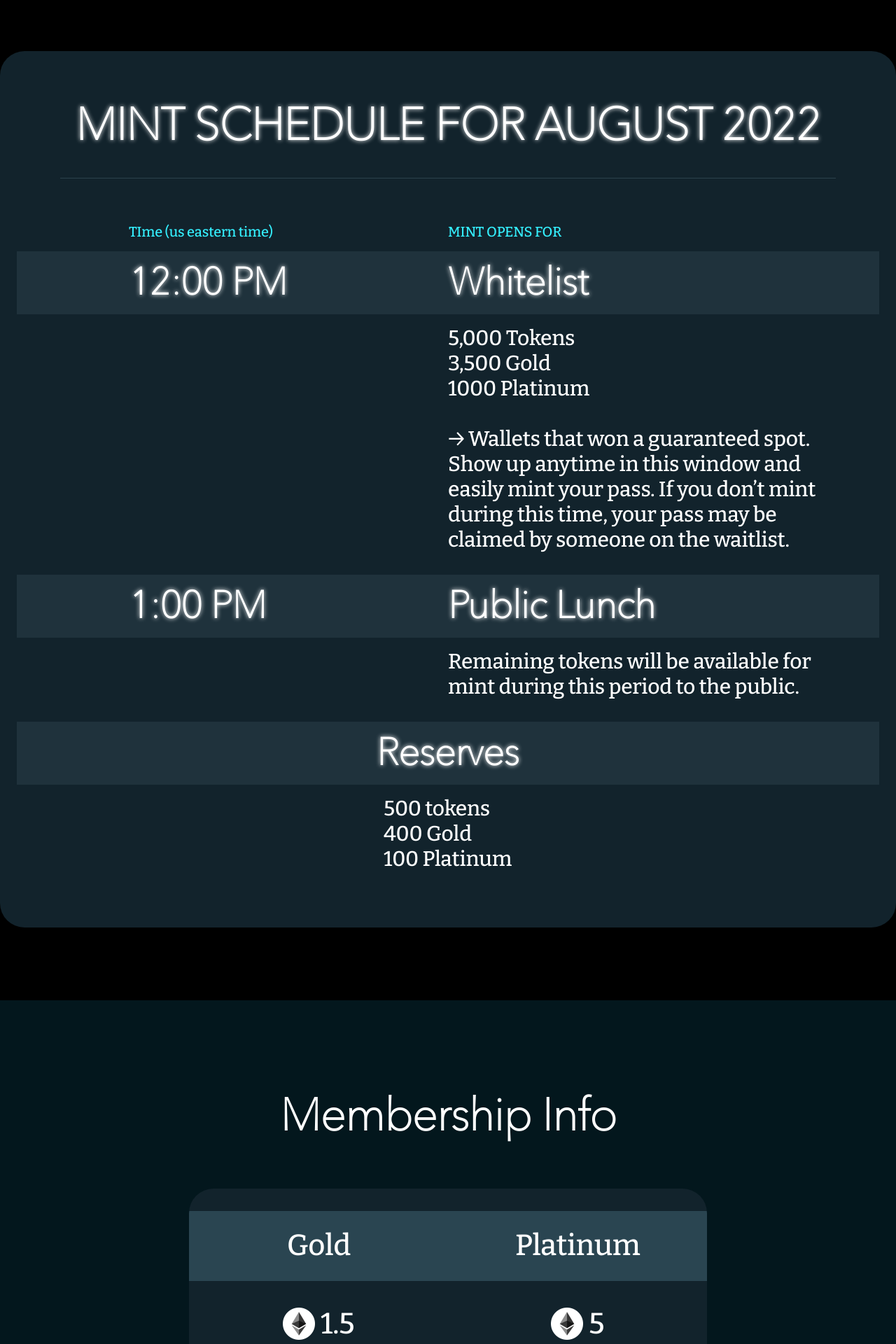
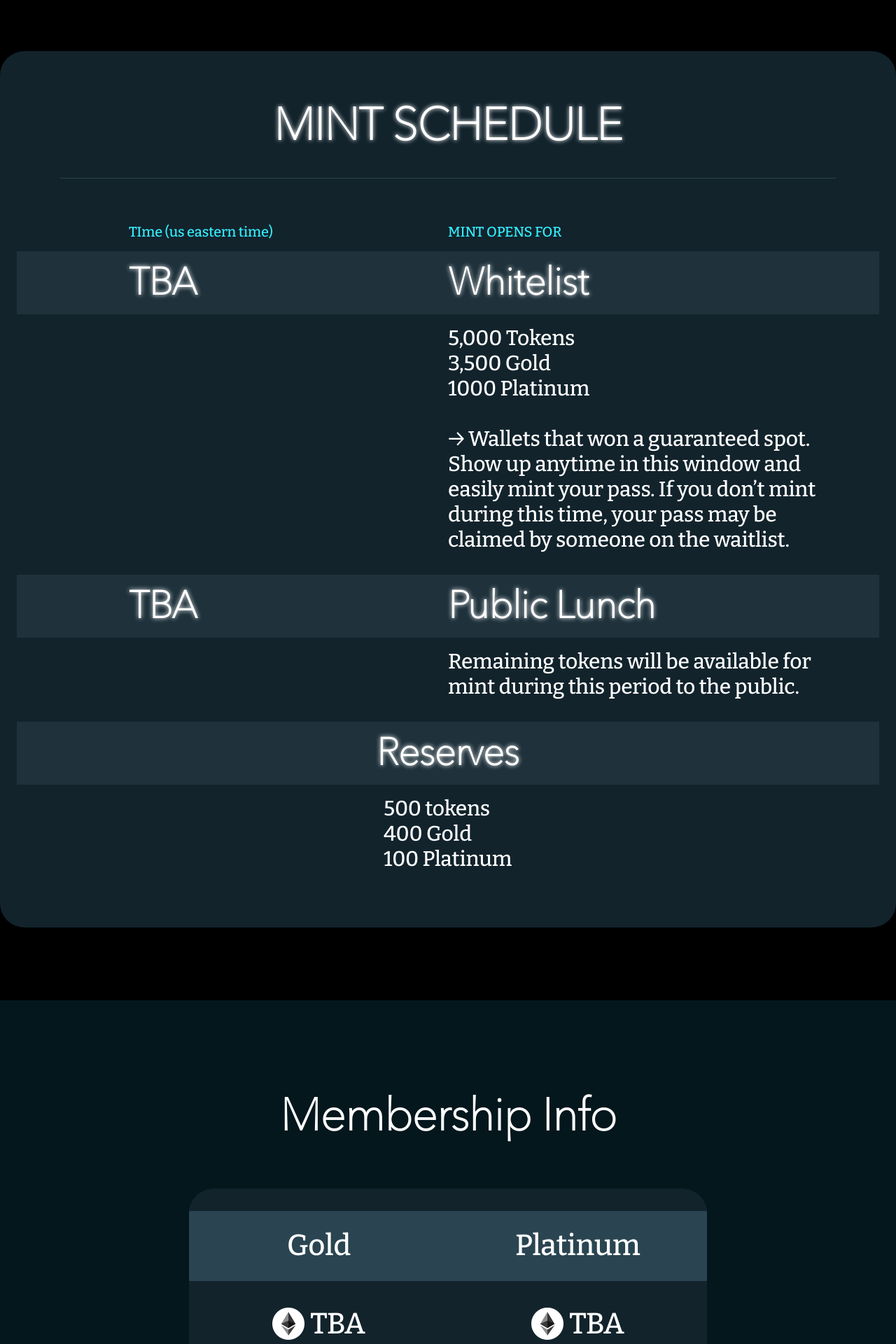
Before and after one commit to sahal-imran/nft-yacht-club, a Next.js app: page / in a window 1280 px wide. Shown: the part 1800-3720 px from the top of the page at 70% size. Built offline with nearby package versions, Linux system fonts and the light colour scheme.

Commit message:
new updation made

```diff
--- a/components/BecomeAmember/NeedHelp.jsx
+++ b/components/BecomeAmember/NeedHelp.jsx
@@ -27,7 +27,7 @@ function NeedHelp() {
                                 xs: '24px'
                             }, fontFamily: 'Bitter', fontWeight: 'light', color: 'white', mt: 2
                         }} component="div">
-                            NFTs will be available for purchase on June 10th. Click below to get started.
+                            The date of launch will be announced soon!
                         </Typography>
                     </Zoom>
                     <Zoom cascade >
--- a/components/FAQ/FAQ.jsx
+++ b/components/FAQ/FAQ.jsx
@@ -216,7 +216,7 @@ const faqHowitwork = [
   {
     id: 4,
     question: 'What is the Mint Price?',
-    answer: 'Platinum will be 5 ETH and Gold will be 1.5 ETH'
+    answer: 'The Price for the NFTs are TBA'
   },
   {
     id: 5,
--- a/components/Home/Member.jsx
+++ b/components/Home/Member.jsx
@@ -147,7 +147,8 @@ function Member() {
                                             }} >
                                                 <img src="/eth.png" style={{ width: '100%', height: '100%', objectFit: 'contain' }} alt="img" />
                                             </Box>
-                                            1.5
+                                            {/* 1.5 */}
+                                            TBA
                                         </Typography>
                                     </Zoom>
                                 </Box>
@@ -170,7 +171,8 @@ function Member() {
                                             }} >
                                                 <img src="/eth.png" style={{ width: '100%', height: '100%', objectFit: 'contain' }} alt="img" />
                                             </Box>
-                                            5
+                                            {/* 5 */}
+                                            TBA
                                         </Typography>
                                     </Zoom>
                                 </Box>
--- a/components/Home/Roadmap.jsx
+++ b/components/Home/Roadmap.jsx
@@ -123,7 +123,7 @@ const Data = [
     {
         id: 5,
         Title: "The Mint Date",
-        subtitle: "August 2022",
+        subtitle: "",
         des: "The date the NFT will be available for purchase"
     }
     ,
--- a/components/MintSchedule/MintSchedule.jsx
+++ b/components/MintSchedule/MintSchedule.jsx
@@ -29,7 +29,7 @@ function MintSchedule() {
                                 md: '85px'
                             }
                         }} component="div">
-                            mint schedule for August 2022
+                            mint schedule
                         </Typography>
                     </Zoom>
                     <Box sx={{ width: '90%', height: '1px', backgroundColor: '#95BCCE', opacity: .2, mt: 4 }} ></Box>
@@ -85,7 +85,8 @@ function MintSchedule() {
                                         md: 18
                                     }
                                 }} component="div">
-                                    12:00 PM
+                                    {/* 12:00 PM */}
+                                    TBA
                                 </Typography>
                             </Zoom>
                         </Box>
@@ -157,7 +158,8 @@ function MintSchedule() {
                                         md: 18
                                     }
                                 }} component="div">
-                                    1:00 PM
+                                    {/* 1:00 PM */}
+                                    TBA
                                 </Typography>
                             </Zoom>
                         </Box>
```
